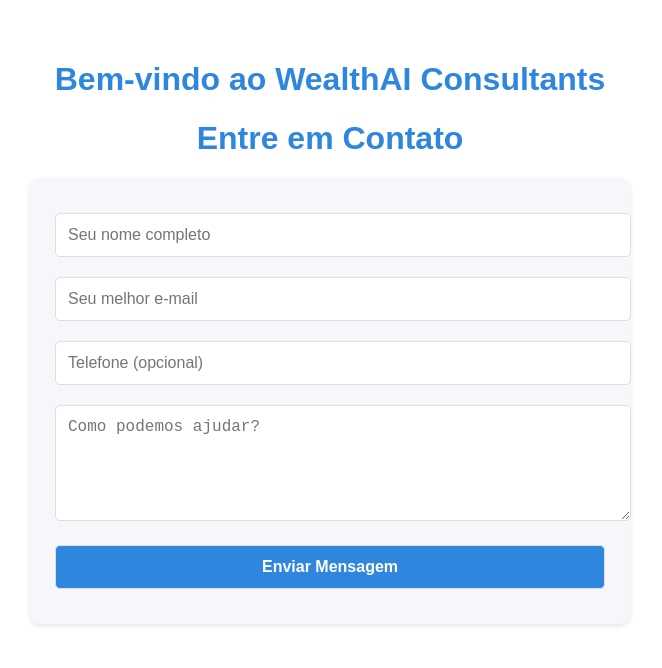
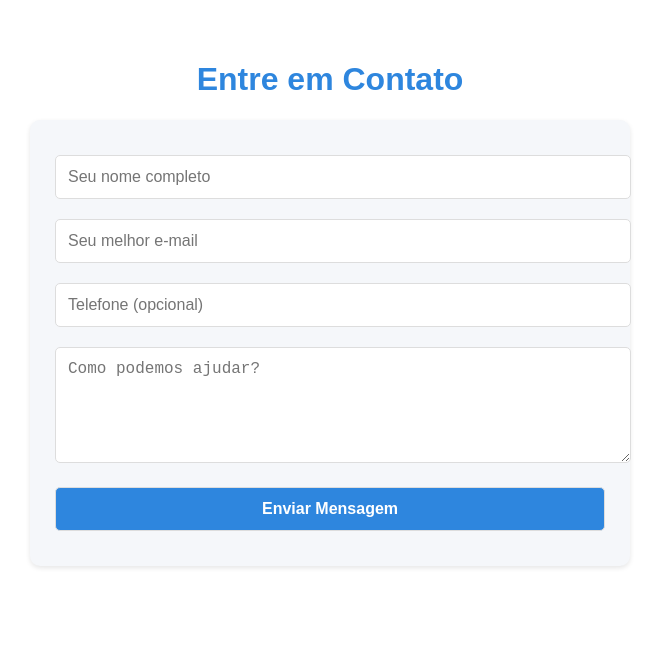
Before and after one commit to Boorgeess/wealthai-consultants.github.io, a plain HTML site: page index.html in a window 1280 px wide. Shown: the whole page, without its empty margins (310-972 px from the left). Drawn offline with Linux system fonts and the light colour scheme.

Commit message:
index.html

```diff
--- a/index.html
+++ b/index.html
@@ -1,12 +1,4 @@
 <!DOCTYPE html>
-<html>
-<head>
-    <title>WealthAI Consultants</title>
-</head>
-<body>
-    <h1>Bem-vindo ao WealthAI Consultants</h1>
-</body>
-</html>
 <html>
 <head>
     <title>WealthAI Consultants</title>
```
